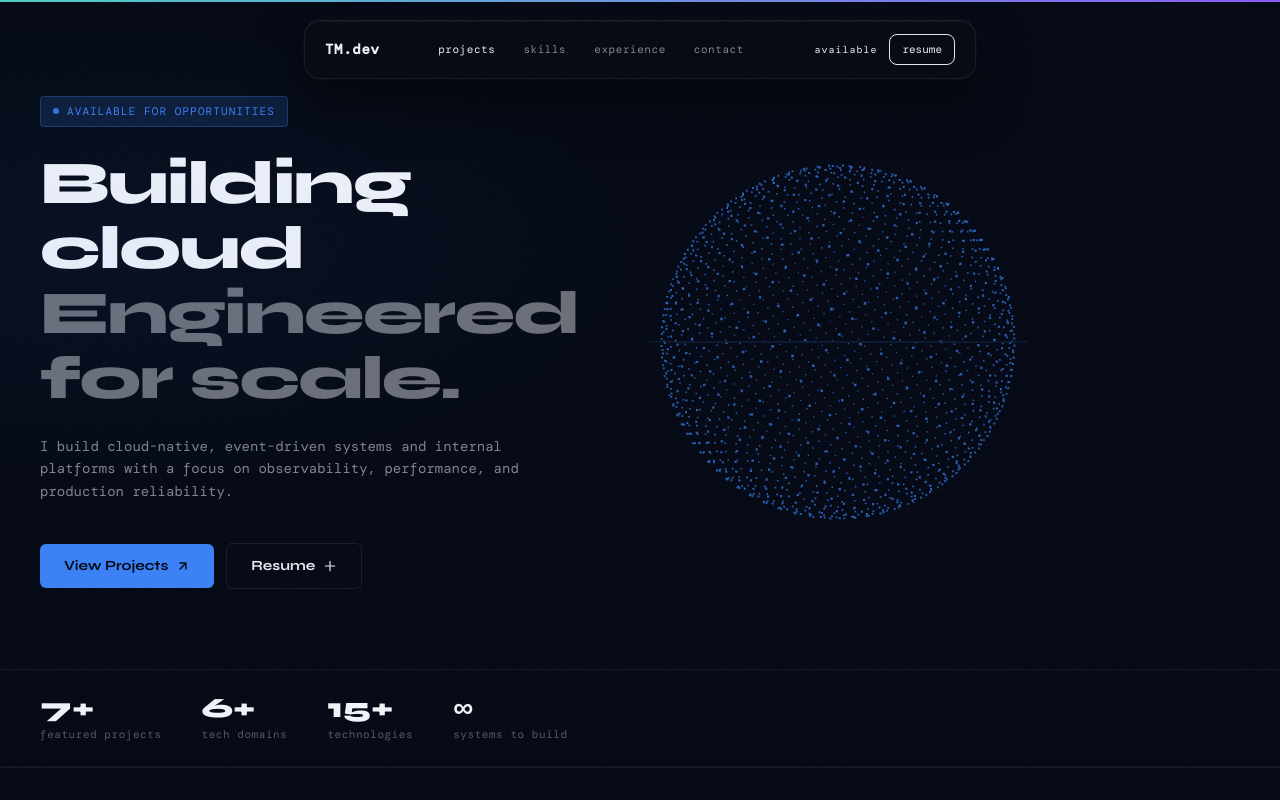
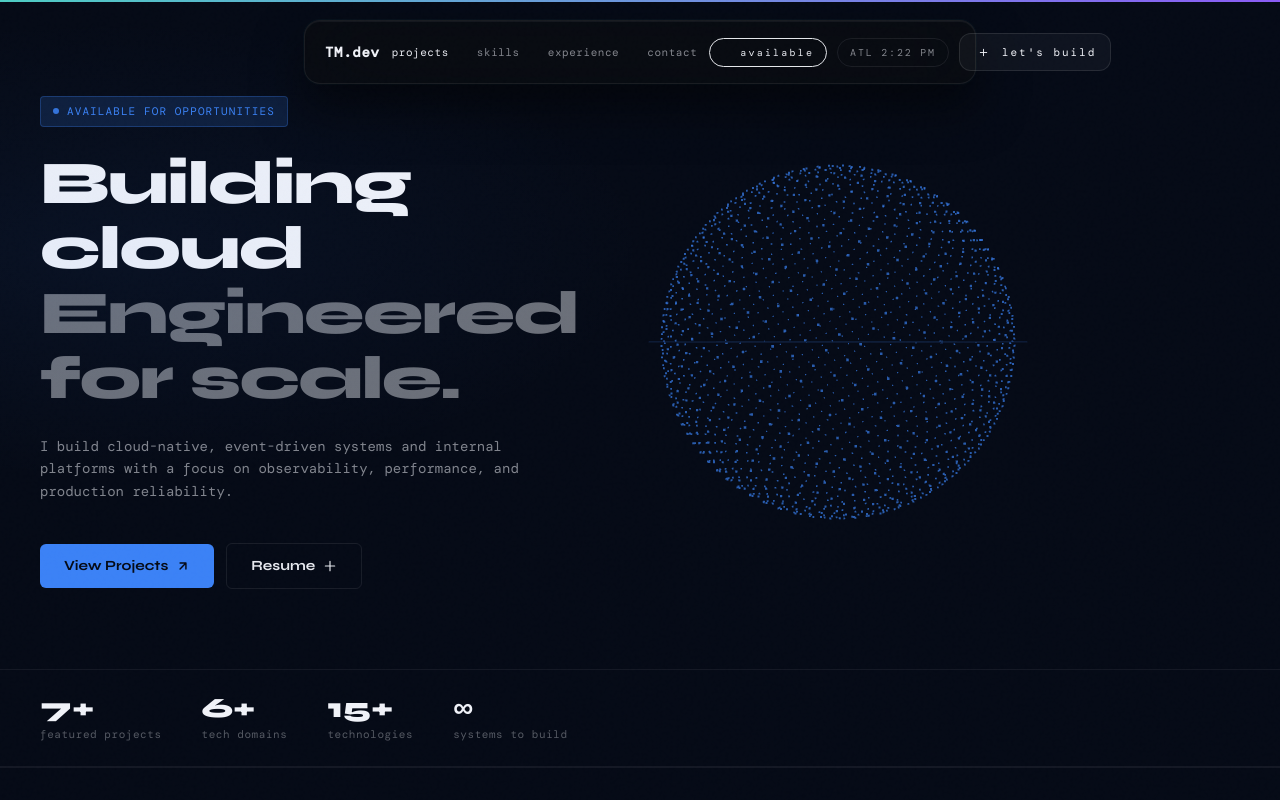
Before and after one commit to MenaceHecker/Portfolio, a Next.js app: page / in a window 1280 px wide. Shown: the top 800 px of the page. Built offline with nearby package versions, Linux system fonts and the light colour scheme; a web font is replaced by a local one.

Commit message:
Added live ATL time chip

```diff
--- a/src/components/sections/Navbar.tsx
+++ b/src/components/sections/Navbar.tsx
@@ -16,6 +16,7 @@ export default function Navbar() {
   const [active, setActive] = useState("");
   const [menuOpen, setMenuOpen] = useState(false);
   const [visible, setVisible] = useState(true);
+  const [localTime, setLocalTime] = useState("");
   const lastScrollY = useRef(0);
 
   // Hide on scroll down, show on scroll up
@@ -52,6 +53,22 @@ export default function Navbar() {
     const onResize = () => { if (window.innerWidth >= 768) setMenuOpen(false); };
     window.addEventListener("resize", onResize);
     return () => window.removeEventListener("resize", onResize);
+  }, []);
+
+  useEffect(() => {
+    const formatter = new Intl.DateTimeFormat("en-US", {
+      hour: "numeric",
+      minute: "2-digit",
+      hour12: true,
+      timeZone: "America/New_York",
+    });
+
+    const syncTime = () => setLocalTime(formatter.format(new Date()));
+
+    syncTime();
+    const interval = window.setInterval(syncTime, 30_000);
+
+    return () => window.clearInterval(interval);
   }, []);
 
   return (
@@ -105,21 +122,33 @@ export default function Navbar() {
               })}
             </nav>
 
-            {/* Right side — availability + resume (desktop) */}
-            <div className="hidden md:flex items-center gap-3 flex-shrink-0">
-              <div className="flex items-center gap-1.5 font-mono text-[10px] text-teal tracking-widest">
-                <span className="w-1.5 h-1.5 rounded-full bg-teal animate-[pulse-dot_2s_ease-in-out_infinite]" />
+            {/* Right side — status + CTA (desktop) */}
+            <div className="hidden md:flex items-center gap-2.5 flex-shrink-0">
+              <div className="flex items-center gap-2 rounded-full border border-teal/15 bg-teal/[0.06] px-3 py-1.5 font-mono text-[10px] tracking-[0.22em] text-teal">
+                <span className="relative flex h-2.5 w-2.5 items-center justify-center">
+                  <span className="absolute inline-flex h-full w-full animate-ping rounded-full bg-teal/60" />
+                  <span className="relative inline-flex h-1.5 w-1.5 rounded-full bg-teal" />
+                </span>
                 available
+              </div>
+              <div
+                className="rounded-full border border-white/[0.08] px-3 py-1.5 font-mono text-[10px] tracking-[0.18em] text-text-muted"
+                title="Local time in Atlanta"
+              >
+                ATL {localTime || "--:--"}
               </div>
               <MagneticButton
                 as="a"
-                href={siteConfig.resume}
-                target="_blank"
-                rel="noopener noreferrer"
+                href="#contact"
                 strength={0.3}
-                className="font-mono text-[11px] text-teal border border-teal-border px-3 py-1.5 rounded-lg hover:bg-teal-dim transition-colors duration-200"
+                className="group inline-flex items-center gap-2 rounded-xl border border-white/[0.1] bg-white/[0.04] px-3.5 py-2 font-mono text-[11px] tracking-[0.18em] text-text-primary transition-colors duration-200 hover:border-teal/35 hover:bg-teal/[0.08] hover:text-teal"
               >
-                resume
+                <span className="flex h-5 w-5 items-center justify-center rounded-md bg-teal/10 text-teal transition-colors duration-200 group-hover:bg-teal/15">
+                  <svg width="11" height="11" viewBox="0 0 24 24" fill="none" stroke="currentColor" strokeWidth="2">
+                    <path strokeLinecap="round" strokeLinejoin="round" d="M12 5v14M5 12h14" />
+                  </svg>
+                </span>
+                let&apos;s build
               </MagneticButton>
             </div>
 
@@ -166,14 +195,30 @@ export default function Navbar() {
                       </li>
                     );
                   })}
-                  <li className="pt-2 border-t border-white/[0.06] mt-1">
+                  <li className="mt-2 border-t border-white/[0.06] pt-3">
+                    <div className="mb-3 flex items-center justify-between rounded-xl border border-white/[0.06] bg-white/[0.03] px-3 py-2">
+                      <div className="flex items-center gap-2 font-mono text-[10px] tracking-[0.2em] text-teal">
+                        <span className="relative flex h-2.5 w-2.5 items-center justify-center">
+                          <span className="absolute inline-flex h-full w-full animate-ping rounded-full bg-teal/60" />
+                          <span className="relative inline-flex h-1.5 w-1.5 rounded-full bg-teal" />
+                        </span>
+                        available
+                      </div>
+                      <span className="font-mono text-[10px] tracking-[0.16em] text-text-muted">
+                        ATL {localTime || "--:--"}
+                      </span>
+                    </div>
                     <a
-                      href={siteConfig.resume}
-                      target="_blank"
-                      rel="noopener noreferrer"
-                      className="inline-block font-mono text-[11px] text-teal border border-teal-border px-4 py-2 rounded-lg hover:bg-teal-dim transition-colors"
+                      href="#contact"
+                      onClick={() => setMenuOpen(false)}
+                      className="inline-flex items-center gap-2 rounded-xl border border-white/[0.1] bg-white/[0.04] px-4 py-2.5 font-mono text-[11px] tracking-[0.18em] text-text-primary transition-colors duration-200 hover:border-teal/35 hover:bg-teal/[0.08] hover:text-teal"
                     >
-                      resume ↓
+                      <span className="flex h-5 w-5 items-center justify-center rounded-md bg-teal/10 text-teal">
+                        <svg width="11" height="11" viewBox="0 0 24 24" fill="none" stroke="currentColor" strokeWidth="2">
+                          <path strokeLinecap="round" strokeLinejoin="round" d="M12 5v14M5 12h14" />
+                        </svg>
+                      </span>
+                      let&apos;s build
                     </a>
                   </li>
                 </ul>
```
